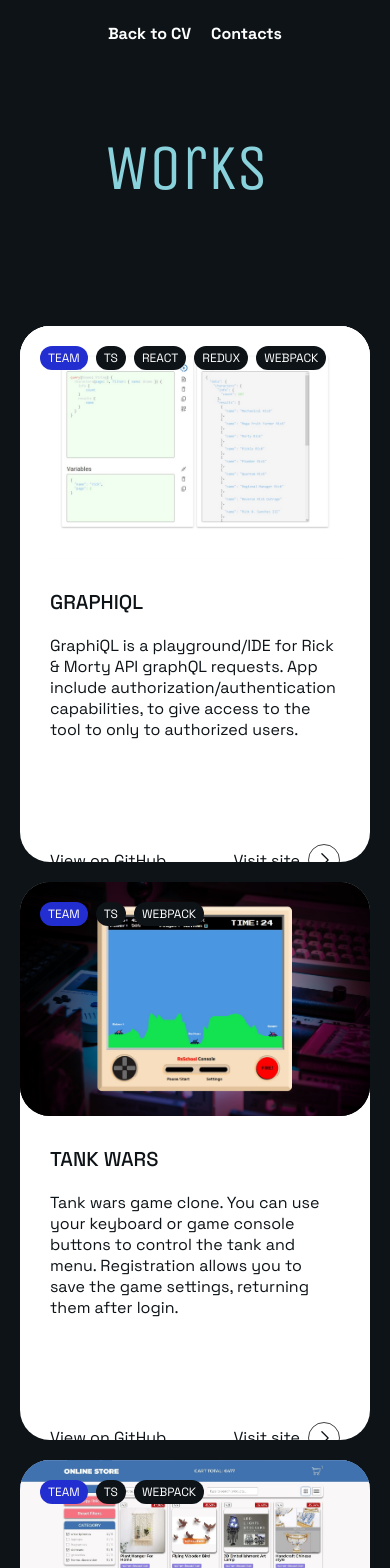
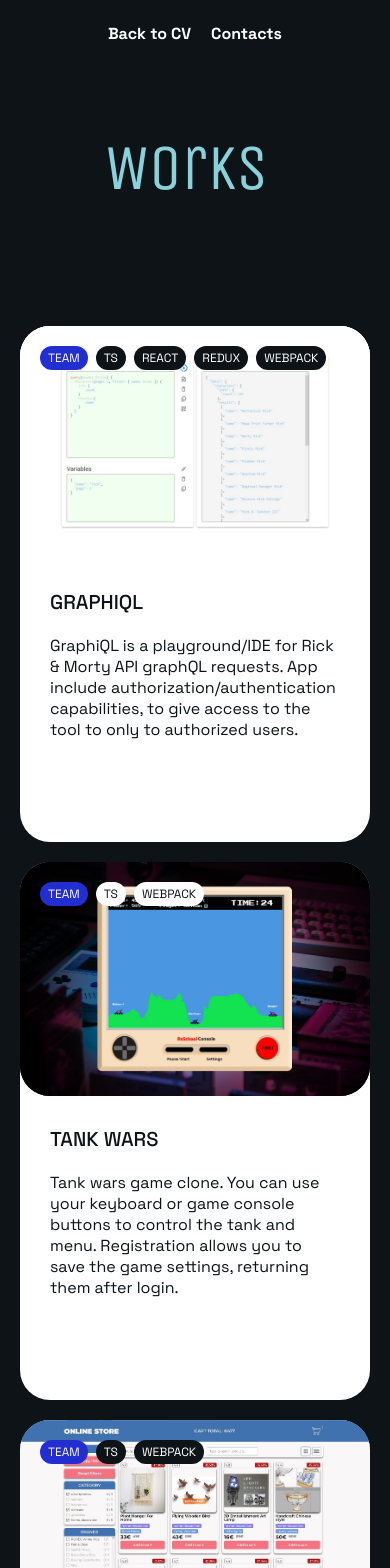
Before and after one commit to LoginamNet/aleksandr-chuchev-cv, a React (Vite) app: page /projects in a window 390 px wide. Shown: the top 1568 px of the page. Built offline with nearby package versions, Linux system fonts and the light colour scheme.

Commit message:
refactor: refactor projects cards design

```diff
--- a/src/components/projects-cards/projects-card.css
+++ b/src/components/projects-cards/projects-card.css
@@ -69,8 +69,12 @@
   background-color: var(--cv-blue);
 }
 
-.projects-card__tech {
+.projects-card__tech-dark {
   background-color: var(--cv-dark);
+}
+
+.projects-card__tech-white {
+  background-color: var(--cv-white);
 }
 
 .projects-card__info-box {
@@ -100,13 +104,13 @@
 
 @media (pointer: fine) {
   .projects-card:hover .projects-card__buttons-hider {
-    height: 92px;
+    height: 72px;
   }
 }
 
 @media (pointer: coarse) {
   .projects-card__scrolled .projects-card__buttons-hider {
-    height: 92px;
+    height: 72px;
   }
 }
 
@@ -117,7 +121,7 @@
   width: 100%;
   height: 32px;
   margin-top: auto;
-  padding: 30px;
+  padding: 35px 30px 25px 30px;
 }
 
 .projects-card__github-box,
@@ -146,7 +150,7 @@
 
 @media (max-width: 768px) {
   .projects-card__buttons-hider {
-    height: 92px;
+    height: 72px;
   }
 
   .projects-card__buttons-box {
--- a/src/components/projects-cards/projects-card.tsx
+++ b/src/components/projects-cards/projects-card.tsx
@@ -9,6 +9,7 @@ type ComponentProps = {
   link: string;
   github: string;
   screenshot: string;
+  isScreenshootDark: boolean;
   description: string;
   team: boolean;
   tech: string[];
@@ -59,7 +60,14 @@ function ProjectsCard(props: ComponentProps) {
           <div className="projects-card__tech-box">
             {props.team && <span className="projects-card__team text-color-white">TEAM</span>}
             {props.tech.map((el, key) => (
-              <span key={key} className="projects-card__tech text-color-white">
+              <span
+                key={key}
+                className={`projects-card__tech ${
+                  props.isScreenshootDark
+                    ? 'projects-card__tech-white text-color-dark'
+                    : 'projects-card__tech-dark text-color-white'
+                }`}
+              >
                 {el}
               </span>
             ))}
--- a/src/components/projects-cards/projects-cards.css
+++ b/src/components/projects-cards/projects-cards.css
@@ -1,6 +1,23 @@
 .projects-cards {
+  position: relative;
+  padding-bottom: 100px;
+}
+
+.projects-cards__box-static,
+.projects-cards__box-dynamic {
   display: flex;
   gap: 20px;
+}
+
+.projects-cards__box-static {
+  opacity: 0;
+  user-select: none;
+}
+
+.projects-cards__box-dynamic {
+  position: absolute;
+  top: 0;
+  left: 0;
 }
 
 .projects-cards__box {
@@ -14,6 +31,11 @@
 
 @media (max-width: 768px) {
   .projects-cards {
+    padding-bottom: 0;
+  }
+
+  .projects-cards__box-static,
+  .projects-cards__box-dynamic {
     flex-direction: column;
   }
 
--- a/src/components/projects-cards/projects-cards.tsx
+++ b/src/components/projects-cards/projects-cards.tsx
@@ -6,7 +6,8 @@ import './projects-cards.css';
 function ProjectsCards() {
   return (
     <section className="section section-dark">
-      <div className="wrapper-big projects-cards">
+      <div className="wrapper projects-cards">
+        <div className="projects-cards__box-static">
           <div className="projects-cards__box">
             {CV_DATA.projects.slice(0, CV_DATA.projects.length / 2).map((el, key) => (
               <ProjectsCard
@@ -15,6 +16,7 @@ function ProjectsCards() {
                 link={el.link}
                 github={el.github}
                 screenshot={el.screenshot}
+                isScreenshootDark={el.isScreenshootDark}
                 description={el.description}
                 team={el.team}
                 tech={el.tech}
@@ -29,6 +31,7 @@ function ProjectsCards() {
                 link={el.link}
                 github={el.github}
                 screenshot={el.screenshot}
+                isScreenshootDark={el.isScreenshootDark}
                 description={el.description}
                 team={el.team}
                 tech={el.tech}
@@ -36,6 +39,39 @@ function ProjectsCards() {
             ))}
           </div>
         </div>
+        <div className="projects-cards__box-dynamic">
+          <div className="projects-cards__box">
+            {CV_DATA.projects.slice(0, CV_DATA.projects.length / 2).map((el, key) => (
+              <ProjectsCard
+                key={key}
+                name={el.name}
+                link={el.link}
+                github={el.github}
+                screenshot={el.screenshot}
+                isScreenshootDark={el.isScreenshootDark}
+                description={el.description}
+                team={el.team}
+                tech={el.tech}
+              />
+            ))}
+          </div>
+          <div className="projects-cards__box">
+            {CV_DATA.projects.slice(CV_DATA.projects.length / 2).map((el, key) => (
+              <ProjectsCard
+                key={key}
+                name={el.name}
+                link={el.link}
+                github={el.github}
+                screenshot={el.screenshot}
+                isScreenshootDark={el.isScreenshootDark}
+                description={el.description}
+                team={el.team}
+                tech={el.tech}
+              />
+            ))}
+          </div>
+        </div>
+      </div>
     </section>
   );
 }
--- a/src/constants/cv-data.tsx
+++ b/src/constants/cv-data.tsx
@@ -8,6 +8,7 @@ const CV_DATA = {
       description:
         'GraphiQL is a playground/IDE for Rick & Morty API graphQL requests. App include authorization/authentication capabilities, to give access to the tool to only to authorized users.',
       screenshot: '/project-screenshots/project-graphiql.jpg',
+      isScreenshootDark: false,
       team: true,
       tech: ['TS', 'REACT', 'REDUX', 'WEBPACK'],
     },
@@ -18,6 +19,7 @@ const CV_DATA = {
       description:
         'Tank wars game clone. You can use your keyboard or game console buttons to control the tank and menu. Registration allows you to save the game settings, returning them after login.',
       screenshot: '/project-screenshots/project-tank-wars.jpg',
+      isScreenshootDark: true,
       team: true,
       tech: ['TS', 'WEBPACK'],
     },
@@ -28,6 +30,7 @@ const CV_DATA = {
       description:
         'Clone of an online store. Filtering of goods by several criteria, search, sorting are implemented. The shopping cart has customizable pagination and the input of promo codes.',
       screenshot: '/project-screenshots/project-online-store.jpg',
+      isScreenshootDark: false,
       team: true,
       tech: ['TS', 'WEBPACK'],
     },
@@ -38,6 +41,7 @@ const CV_DATA = {
       description:
         'The first experience of creating a website using WordPress. There is a feedback form, a form for conducting a survey. Gained experience working with modular website designers and hosting',
       screenshot: '/project-screenshots/project-kpni.jpg',
+      isScreenshootDark: true,
       team: false,
       tech: ['WORDPRESS'],
     },
@@ -48,6 +52,7 @@ const CV_DATA = {
       description:
         'The background image and greeting change depending on the time of day. The application has a clock, image slider, weather widgets, audio player, quote of the day block, settings, to-do list.',
       screenshot: '/project-screenshots/project-momentum.jpg',
+      isScreenshootDark: true,
       team: false,
       tech: ['JS'],
     },
@@ -58,6 +63,7 @@ const CV_DATA = {
       description:
         'A small helper application for the board game «Ancient Horror» is the compilation of a deck of myths using a deck mixing algorithm for different complexities of the game and various Ancient ones.',
       screenshot: '/project-screenshots/project-eldritch-cards.jpg',
+      isScreenshootDark: true,
       team: false,
       tech: ['JS'],
     },
@@ -68,6 +74,7 @@ const CV_DATA = {
       description:
         'A quiz application for recognizing Arnold Schwarzenegger phrases from famous movies. In addition to the quiz, there is a list of all the films present in it with a description. Get to da choppa!',
       screenshot: '/project-screenshots/project-get-to-da-choppa.jpg',
+      isScreenshootDark: true,
       team: false,
       tech: ['JS'],
     },
@@ -77,6 +84,7 @@ const CV_DATA = {
       github: 'https://github.com/LoginamNet/puzzle-game',
       description: `A classic puzzle game. Several dimensions of the field for the game, the ability to save the game in local storage or put the timer on pause, a leaderboard. Implemented drag’n'drop.`,
       screenshot: '/project-screenshots/project-puzzle-game.jpg',
+      isScreenshootDark: false,
       team: false,
       tech: ['JS'],
     },
```
Lines whose indentation alone changed are shown as unchanged.
